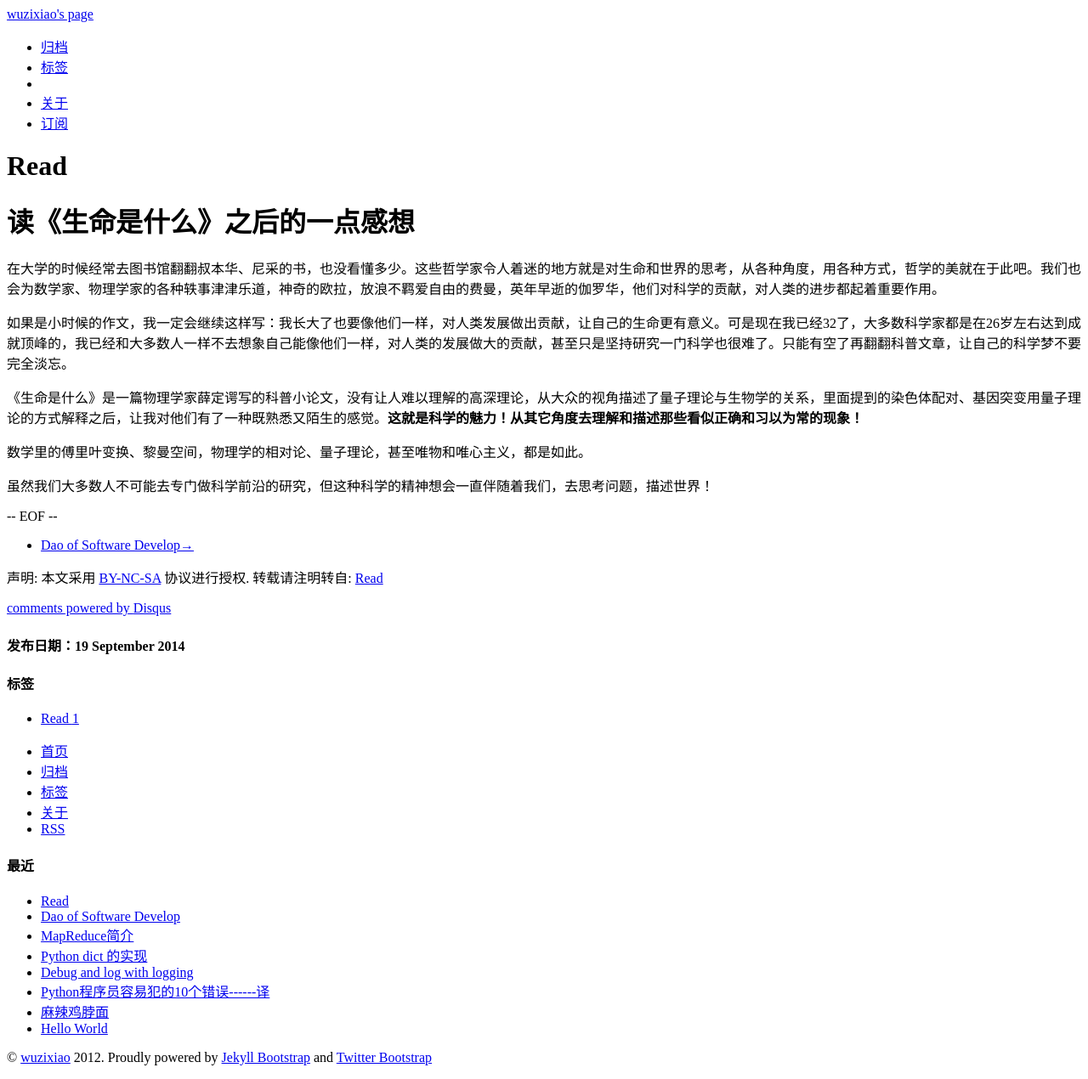
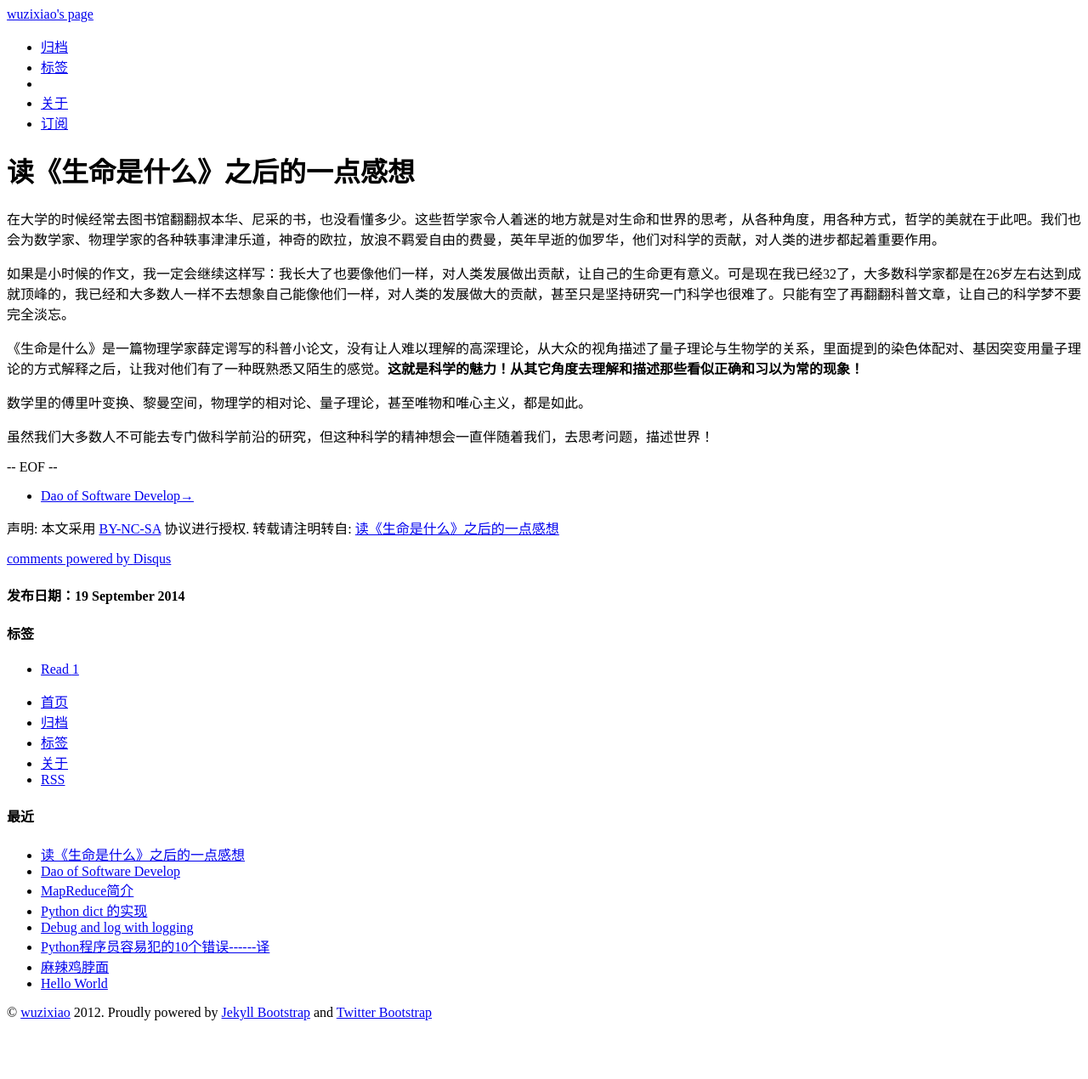
Before and after one commit to wuzixiao/wuzixiao2.github.io, a Jekyll site: the page built from _posts/2014-09-19-thought-after-reading-what-is-life.md, in a window 1280 px wide. Shown: the whole page at 85% size. Built offline with Jekyll 4.4.1, drawn with Linux system fonts in a browser that asks for light colours; comment, search, counter and statistics services are not loaded; after the commit the page ends 1217 px from its top, so only the background shows below that.

Commit message:
mod post what is life

```diff
--- a/_posts/2014-09-19-thought-after-reading-what-is-life.md
+++ b/_posts/2014-09-19-thought-after-reading-what-is-life.md
@@ -1,6 +1,6 @@
 ---
 layout: post
-title: "Read <What is life>"
+title: "读《生命是什么》之后的一点感想"
 description: ""
 category: Blog
 tags: [Read]
```
Also changed, not shown: other parts of _posts/2014-09-19-thought-after-reading-what-is-life.md (+0 -1 lines).
